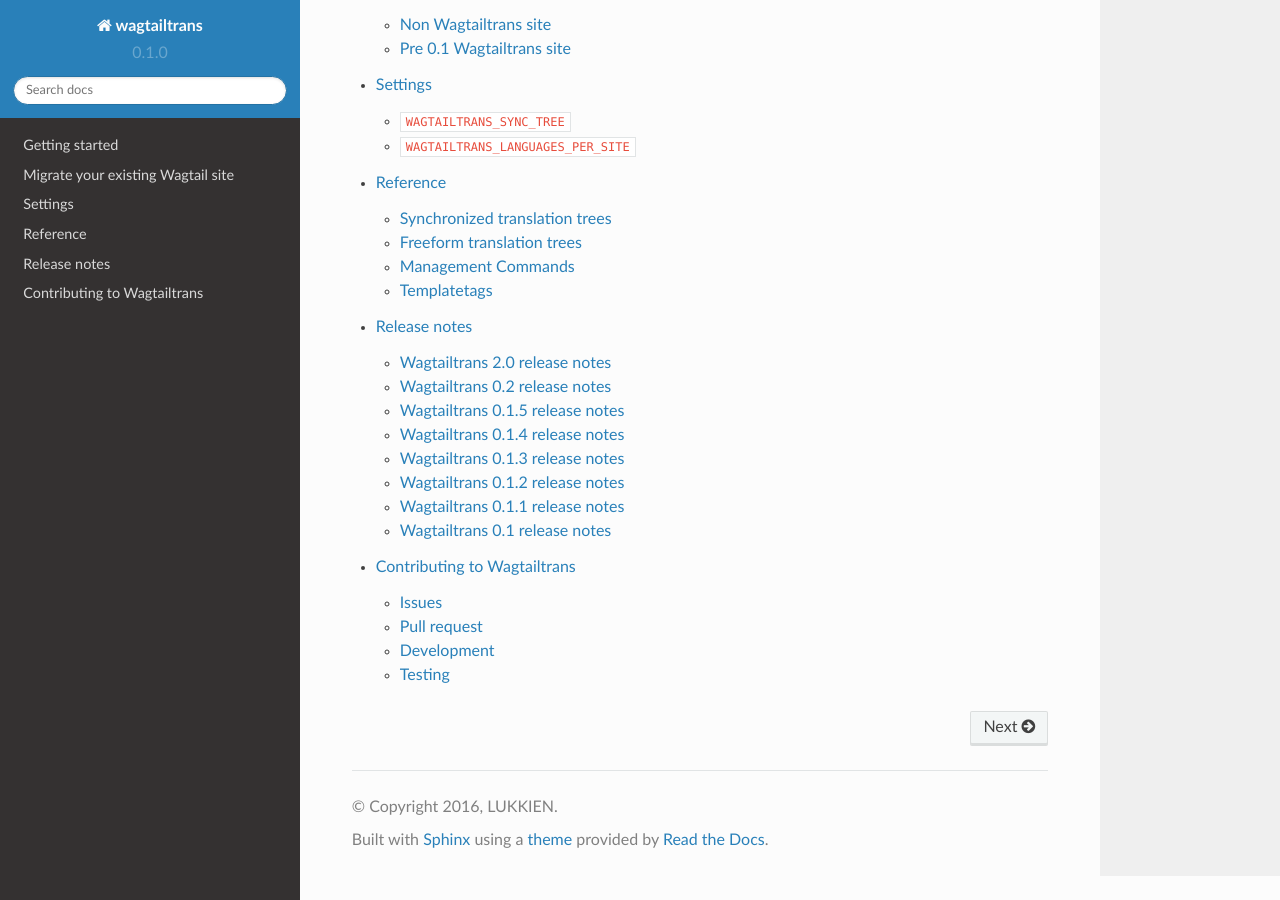
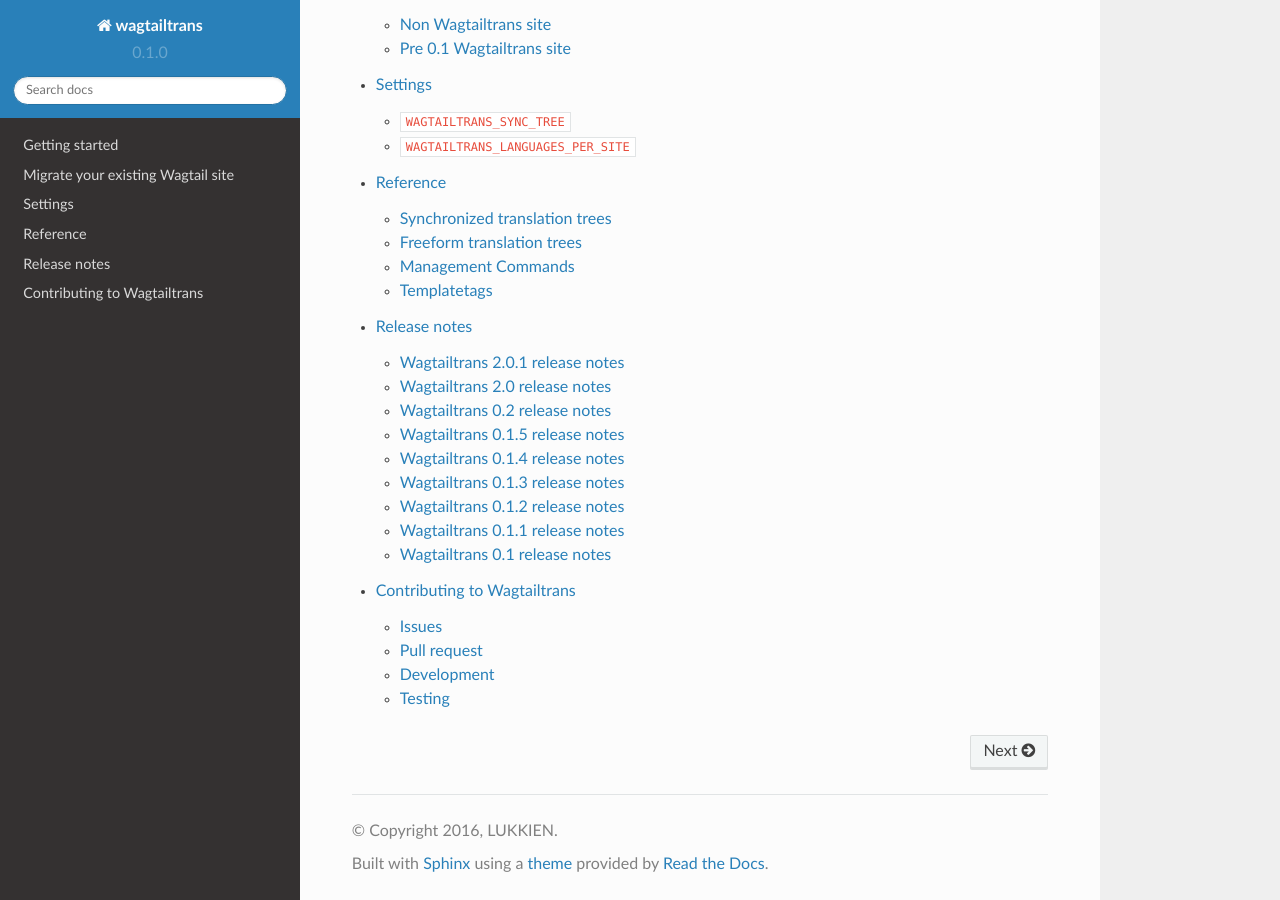
Before and after one commit to wagtail/wagtailtrans, a Sphinx documentation site: the page built from docs/source/index.rst, in a window 1280 px wide and 900 px high, scrolled down 873 px. Built offline with Sphinx 7.4.7 and the Read the Docs theme 2.0.0, drawn with Linux system fonts in a browser that asks for light colours.

Commit message:
Bump version for 2.0.1

```diff
--- a/CHANGELOG.rst
+++ b/CHANGELOG.rst
@@ -1,5 +1,10 @@
 Changelog
 =========
+
+2.0.1 (29-03-2018)
+------------------
+
+ - Added missing database migration
 
 2.0.0 (16-03-2018)
 ------------------
--- /dev/null
+++ b/docs/source/releases/2.0.1.rst
@@ -0,0 +1,13 @@
+================================
+Wagtailtrans 2.0.1 release notes
+================================
+
+.. contents::
+    :local:
+    :depth: 1
+
+
+Bugfixes
+~~~~~~~~
+
+- Added missing database migration
--- a/docs/source/releases/index.rst
+++ b/docs/source/releases/index.rst
@@ -8,6 +8,7 @@
 .. toctree::
     :maxdepth: 1
 
+    2.0.1
     2.0
     0.2
     0.1.5
--- a/src/wagtailtrans/__init__.py
+++ b/src/wagtailtrans/__init__.py
@@ -1,6 +1,6 @@
 default_app_config = 'wagtailtrans.apps.WagtailTransConfig'
 
-VERSION = (2, 0, 0, 'final')
+VERSION = (2, 0, 1, 'final')
 
 
 def get_version():
```
